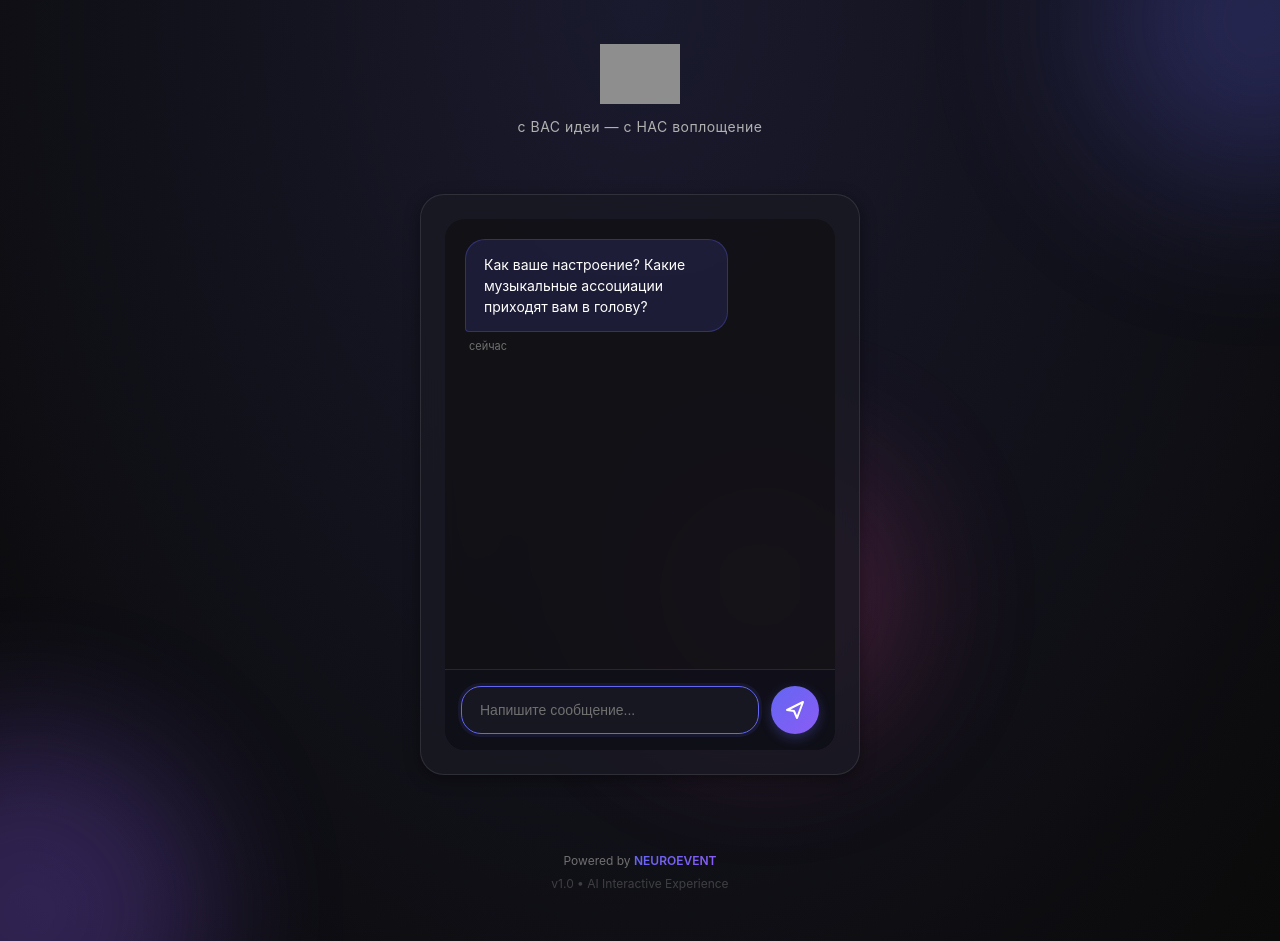
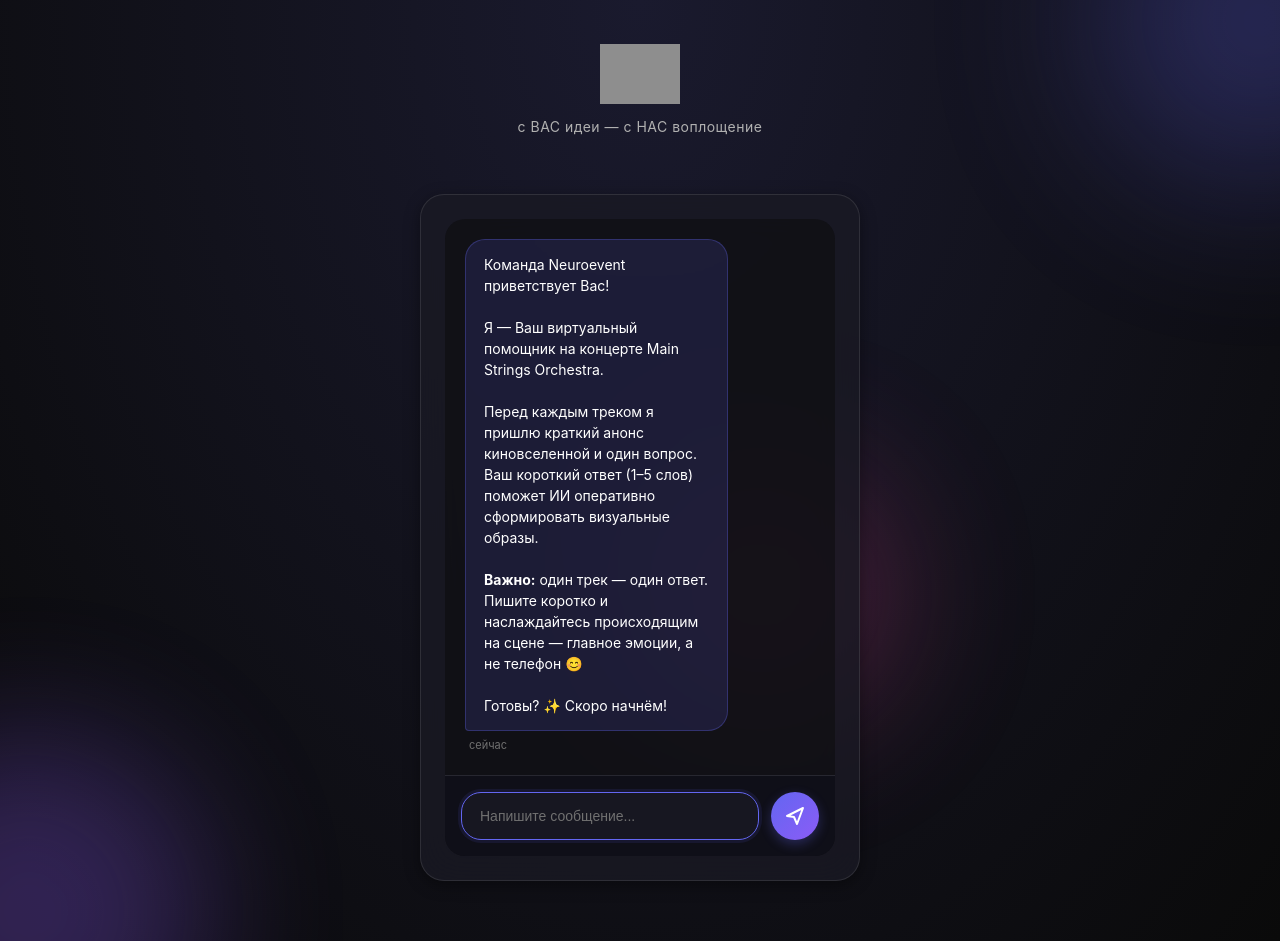
Before and after one commit to RockInMyHead/neyro_bot, a Flask app: page / in a window 1280 px wide. Run offline with Flask 2, Linux system fonts and the light colour scheme; parts of the project's set-up code (start-up, migrations or seed data) failed here and were passed over; some libraries are stand-ins or nearby versions; grey boxes are pictures that could not be loaded.

Commit message:
feat: update Mini App welcome message for Main Strings Orchestra concert
- Replace generic welcome message with concert-specific greeting
- Add detailed instructions for concert interaction
- Emphasize short responses (1-5 words) for AI visual generation
- Update tagline to match concert context
- Prepare users for Main Strings Orchestra experience

```diff
--- a/templates/mini_app.html
+++ b/templates/mini_app.html
@@ -22,7 +22,7 @@
             <div class="logo">
                 <img src="{{ url_for('static', filename='mini_app/neuroevent_logo.png') }}" alt="NEUROEVENT" class="logo-image">
             </div>
-            <p class="tagline">Intelligent Conversations Made Simple</p>
+            <p class="tagline">с ВАС идеи — с НАС воплощение</p>
         </header>
 
         <!-- Main Content -->
@@ -34,7 +34,12 @@
                         <div class="message bot-message">
                             <div class="message-bubble">
                                 <div class="message-content">
-                                    Как ваше настроение? Какие музыкальные ассоциации приходят вам в голову?
+                                    Команда Neuroevent приветствует Вас!<br><br>
+                                    Я — Ваш виртуальный помощник на концерте Main Strings Orchestra.<br><br>
+                                    Перед каждым треком я пришлю краткий анонс киновселенной и один вопрос.<br>
+                                    Ваш короткий ответ (1–5 слов) поможет ИИ оперативно сформировать визуальные образы.<br><br>
+                                    <strong>Важно:</strong> один трек — один ответ. Пишите коротко и наслаждайтесь происходящим на сцене — главное эмоции, а не телефон 😊<br><br>
+                                    Готовы? ✨ Скоро начнём!
                                 </div>
                                 <div class="message-time">сейчас</div>
                             </div>
```
